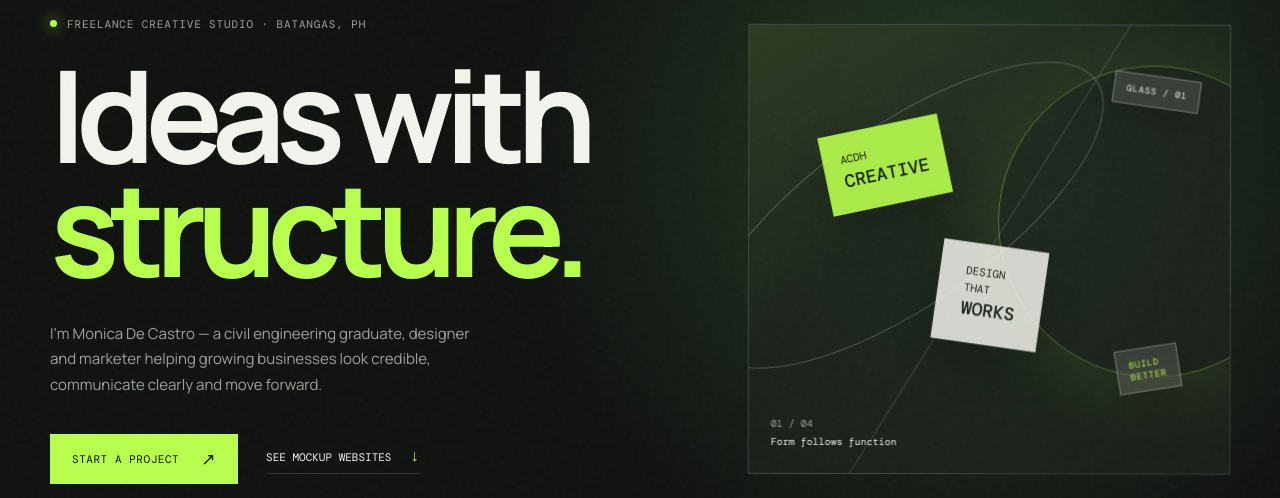
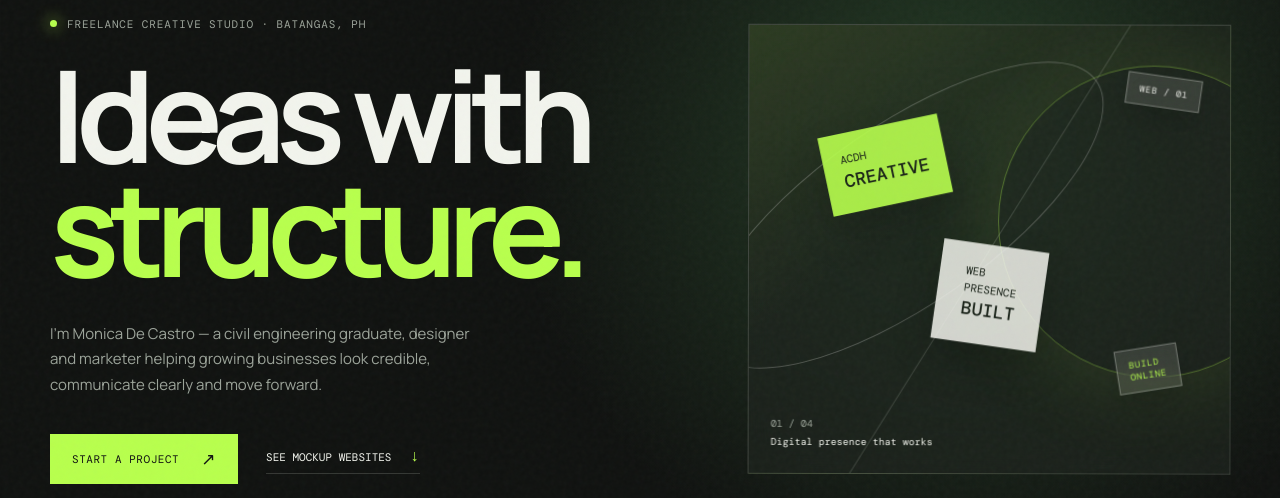
Before and after one commit to websitemockupsacdh/acdh.creatives, a React (Vite) app: page / in a window 1280 px wide. Shown: the part 149-647 px from the top of the page. Built offline with nearby package versions, Linux system fonts and the light colour scheme.

Commit message:
Update homepage niche messaging

```diff
--- a/src/main.jsx
+++ b/src/main.jsx
@@ -97,8 +97,8 @@ function App() {
             <div className="hero-actions"><a className="button primary" href="#contact">Start a project <span>↗</span></a><a className="text-link" href="#work">See mockup websites <span>↓</span></a></div>
           </div>
           <div className="hero-art reveal delay-one" aria-label="Abstract layered glass artwork">
-            <div className="art-orbit" /><div className="art-card card-a">ACDH<br /><strong>CREATIVE</strong></div><div className="art-card card-b">DESIGN<br />THAT<br /><strong>WORKS</strong></div><div className="art-line" /><div className="glass-chip chip-a">GLASS / 01</div><div className="glass-chip chip-b">BUILD<br />BETTER</div>
-            <span className="art-label">01 / 04<br /><b>Form follows function</b></span>
+            <div className="art-orbit" /><div className="art-card card-a">ACDH<br /><strong>CREATIVE</strong></div><div className="art-card card-b">WEB<br />PRESENCE<br /><strong>BUILT</strong></div><div className="art-line" /><div className="glass-chip chip-a">WEB / 01</div><div className="glass-chip chip-b">BUILD<br />ONLINE</div>
+            <span className="art-label">01 / 04<br /><b>Digital presence that works</b></span>
           </div>
         </section>
 
```
